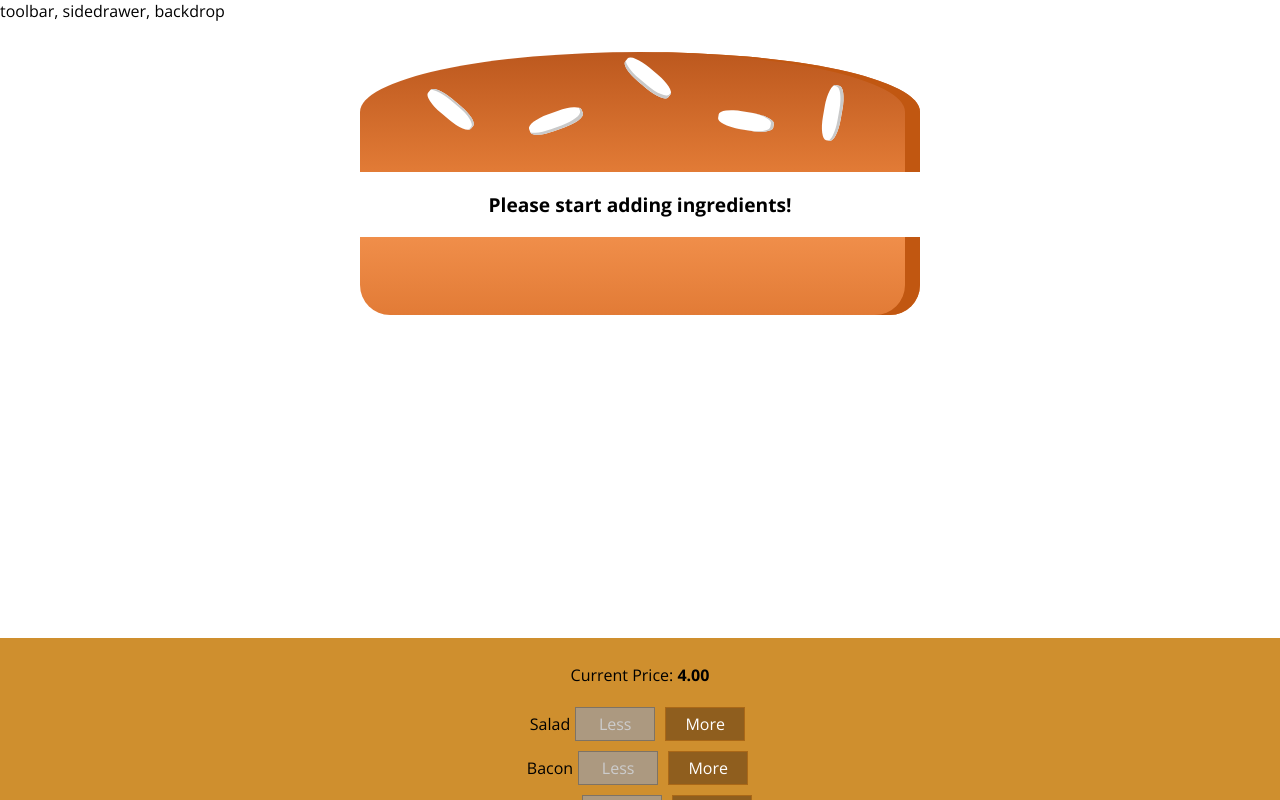
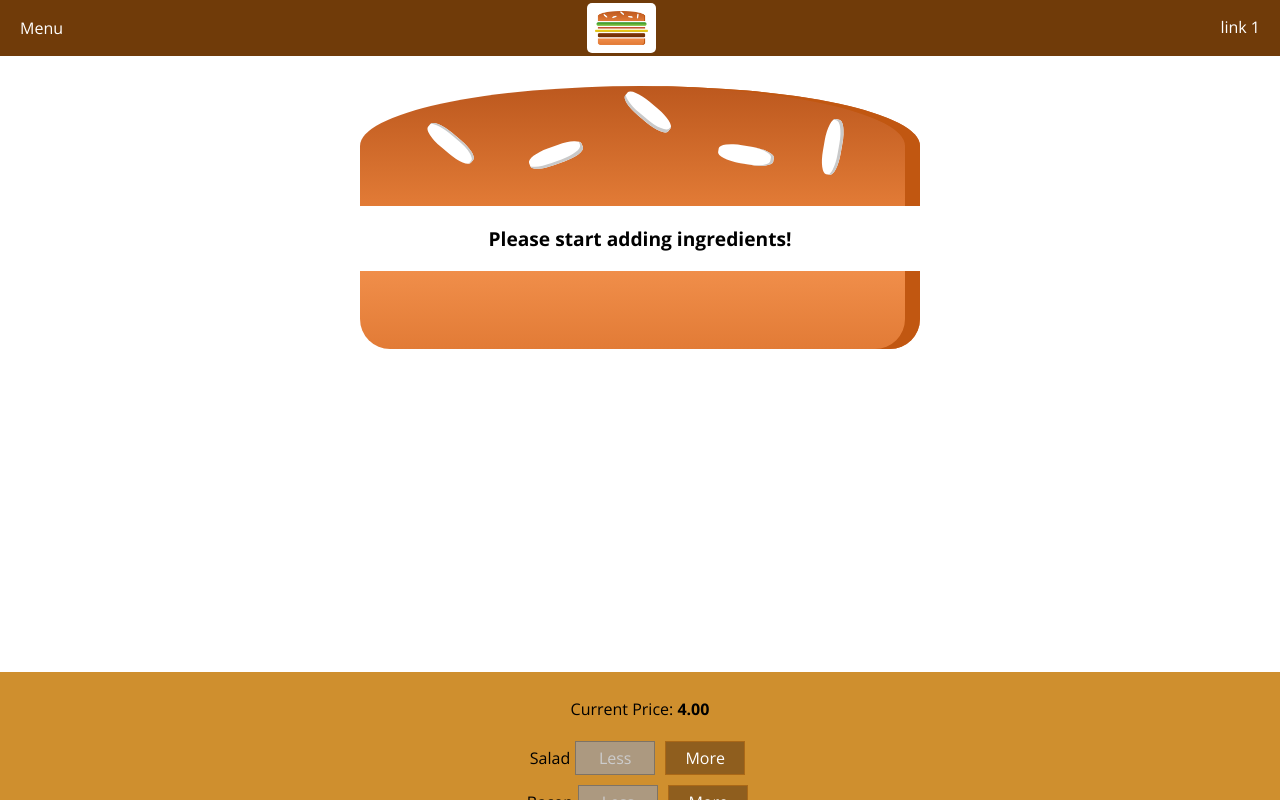
Before and after one commit to lchan217/burger-builder-codealong, a React app: page / in a window 1280 px wide. Shown: the top 800 px of the page. Built offline with nearby package versions, Linux system fonts and the light colour scheme.

Commit message:
add logo and menu

```diff
--- a/src/components/Layout/Layout.css
+++ b/src/components/Layout/Layout.css
@@ -1,3 +1,3 @@
 .Content {
-  margin-top: 16px;
+  margin-top: 72px;
 }
--- a/src/components/Layout/Layout.js
+++ b/src/components/Layout/Layout.js
@@ -1,10 +1,11 @@
 import React from 'react';
 import Aux from '../../hoc/Aux'
 import classes from './Layout.css'
+import Toolbar from '../Navigation/Toolbar/Toolbar'
 
 const layout = ( props ) => (
   <Aux>
-    <div>toolbar, sidedrawer, backdrop</div>
+    <Toolbar />
     <main className={classes.Content}>
       {props.children}
     </main>
--- /dev/null
+++ b/src/components/Logo/Logo.css
@@ -0,0 +1,11 @@
+.Logo {
+  background-color: white;
+  padding: 8px;
+  height: 50px;
+  box-sizing: border-box;
+  border-radius: 5px;
+}
+
+.Logo img {
+  height: 100%;
+}
--- /dev/null
+++ b/src/components/Logo/Logo.js
@@ -0,0 +1,13 @@
+import React from 'react';
+import burgerLogo from '../../assets/images/burger-logo.png'
+import classes from './Logo.css'
+
+const logo = (props) => {
+  return (
+    <div className={classes.Logo}>
+      <img src={burgerLogo} alt="MyBurger" />
+    </div>
+  )
+};
+
+export default logo;
--- /dev/null
+++ b/src/components/Navigation/Toolbar/Toolbar.css
@@ -0,0 +1,19 @@
+.Toolbar {
+  height: 56px;
+  width: 100%;
+  position: fixed;
+  top: 0;
+  left: 0;
+  background-color: #703b09;
+  display: flex;
+  justify-content: space-between;
+  align-items: center;
+  padding: 0 20px;
+  box-sizing: border-box;
+  z-index: 90;
+  color: white;
+}
+
+.Toolbar nav {
+  height: 100%;
+}
--- /dev/null
+++ b/src/components/Navigation/Toolbar/Toolbar.js
@@ -0,0 +1,19 @@
+import React from 'react';
+import classes from './Toolbar.css'
+import Logo from '../../Logo/Logo'
+
+const toolbar = (props) => {
+  return (
+    <header className={classes.Toolbar}>
+      <div>Menu</div>
+      <div><Logo /></div>
+      <nav>
+        <ul>link 1</ul>
+        <ul>link 2</ul>
+        <ul>link 3</ul>
+      </nav>
+    </header>
+  );
+};
+
+export default toolbar;
```
Also changed, not shown: src/assets/images/burger-logo.png (added).
